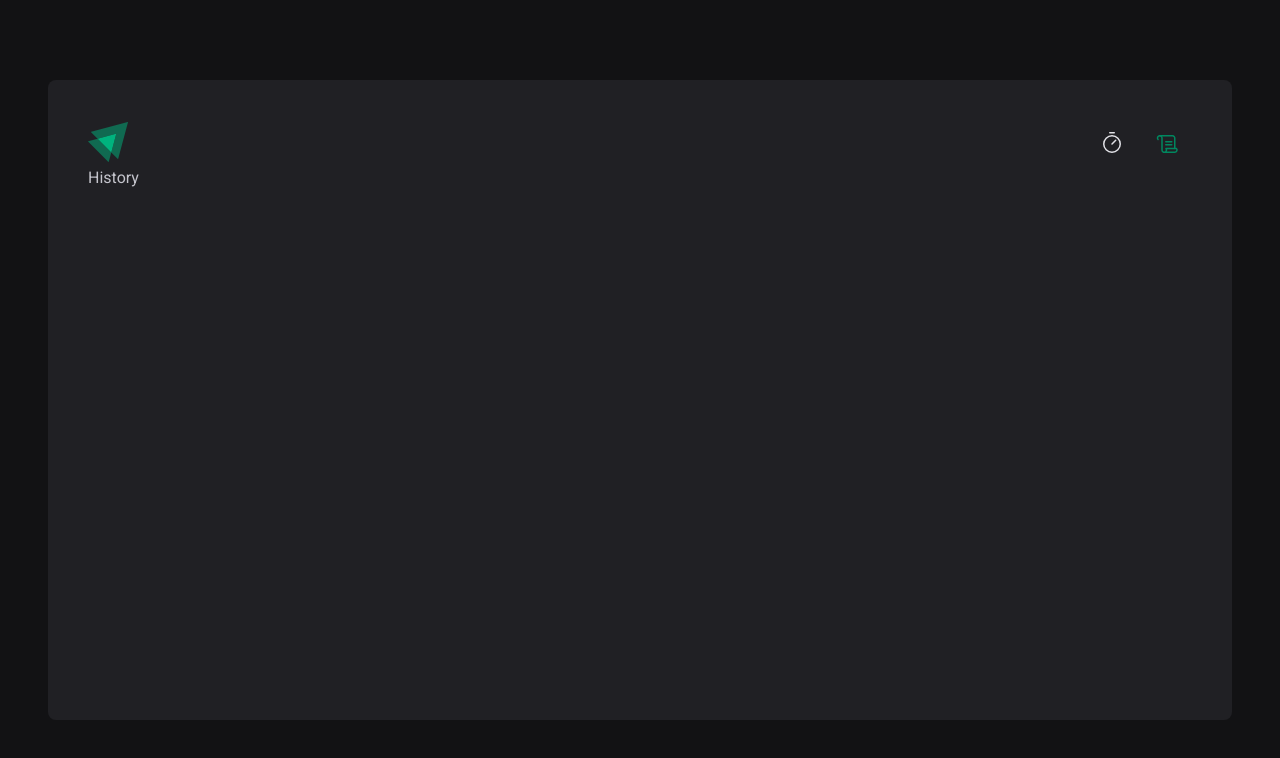
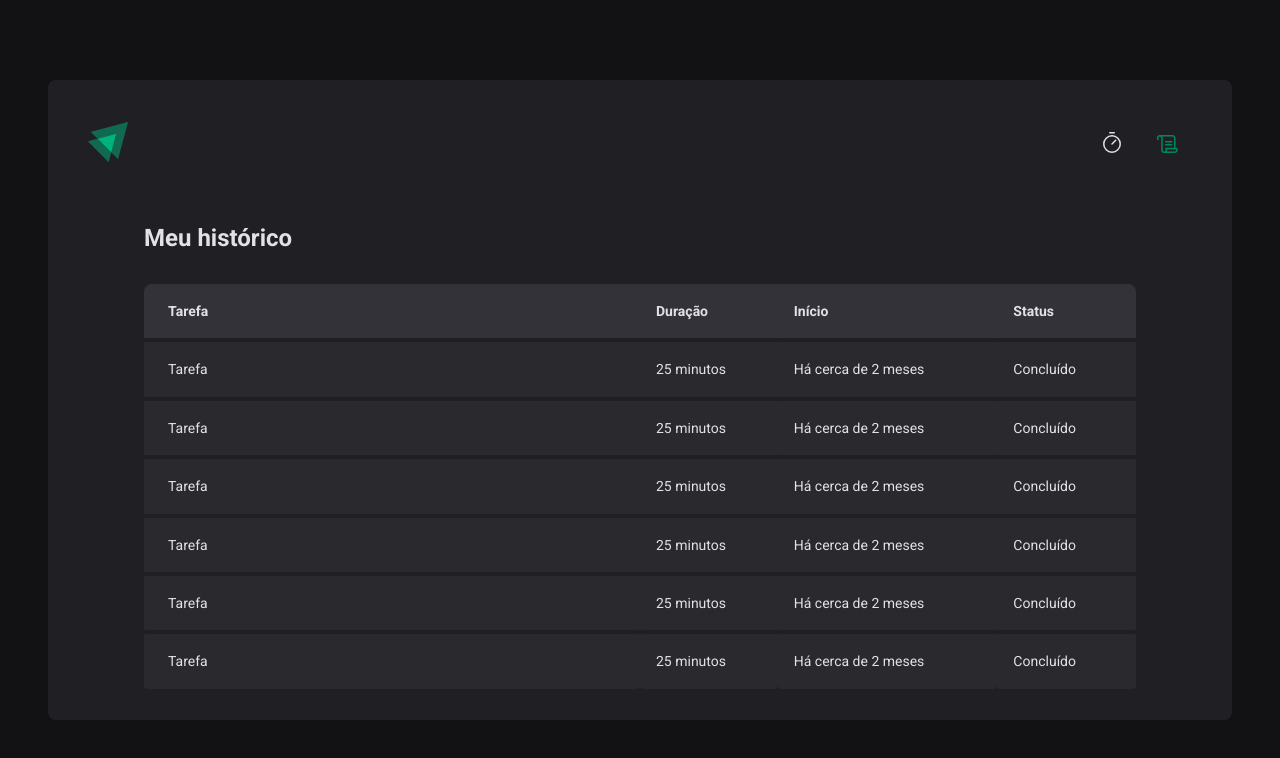
Before and after one commit to nadodev/ignite-timer, a React (Vite) app: page /history in a window 1280 px wide. Shown: the top 758 px of the page. Built offline with nearby package versions, Linux system fonts and the light colour scheme.

Commit message:
chore: ajustado a pagina history

```diff
--- a/src/pages/History/index.tsx
+++ b/src/pages/History/index.tsx
@@ -1,3 +1,60 @@
+import { HistoryContainer, HistoryList } from './style'
+
 export function History() {
-  return <div>History</div>
+  return (
+    <HistoryContainer>
+      <h1>Meu histórico</h1>
+
+      <HistoryList>
+        <table>
+          <thead>
+            <tr>
+              <th>Tarefa</th>
+              <th>Duração</th>
+              <th>Início</th>
+              <th>Status</th>
+            </tr>
+          </thead>
+          <tbody>
+            <tr>
+              <td>Tarefa</td>
+              <td>25 minutos</td>
+              <td>Há cerca de 2 meses</td>
+              <td>Concluído</td>
+            </tr>
+            <tr>
+              <td>Tarefa</td>
+              <td>25 minutos</td>
+              <td>Há cerca de 2 meses</td>
+              <td>Concluído</td>
+            </tr>
+            <tr>
+              <td>Tarefa</td>
+              <td>25 minutos</td>
+              <td>Há cerca de 2 meses</td>
+              <td>Concluído</td>
+            </tr>
+            <tr>
+              <td>Tarefa</td>
+              <td>25 minutos</td>
+              <td>Há cerca de 2 meses</td>
+              <td>Concluído</td>
+            </tr>
+            <tr>
+              <td>Tarefa</td>
+              <td>25 minutos</td>
+              <td>Há cerca de 2 meses</td>
+              <td>Concluído</td>
+            </tr>
+            <tr>
+              <td>Tarefa</td>
+              <td>25 minutos</td>
+              <td>Há cerca de 2 meses</td>
+              <td>Concluído</td>
+            </tr>
+          </tbody>
+        </table>
+      </HistoryList>
+    </HistoryContainer>
+  )
 }
--- /dev/null
+++ b/src/pages/History/style.ts
@@ -0,0 +1,66 @@
+import styled from 'styled-components'
+
+export const HistoryContainer = styled.main`
+  flex: 1;
+  padding: 3.5rem;
+
+  display: flex;
+  flex-direction: column;
+
+  h1 {
+    font-size: 1.5rem;
+    color: ${(props) => props.theme['gray-100']};
+  }
+`
+export const HistoryList = styled.div`
+  flex: 1;
+  overflow: auto;
+  gap: 1rem;
+
+  margin-top: 2rem;
+
+  table {
+    width: 100%;
+    border-collapse: collapse;
+    border-spacing: 0 0.5rem;
+    min-width: 600px;
+
+    th {
+      background-color: ${(props) => props.theme['gray-600']};
+      color: ${(props) => props.theme['gray-100']};
+      padding: 1rem;
+      text-align: left;
+      font-size: 0.875rem;
+      line-height: 1.6;
+
+      &:first-child {
+        border-top-left-radius: 8px;
+        padding-left: 1.5rem;
+      }
+
+      &:last-child {
+        border-top-right-radius: 8px;
+        padding-right: 1.5rem;
+      }
+    }
+
+    td {
+      background-color: ${(props) => props.theme['gray-700']};
+      padding: 1rem;
+      border-top: 4px solid ${(props) => props.theme['gray-800']};
+      color: ${(props) => props.theme['gray-100']};
+      border-radius: 0.25rem;
+      font-size: 0.875rem;
+      line-height: 1.6;
+
+      &:first-child {
+        padding-left: 1.5rem;
+        width: 50%;
+      }
+
+      &:last-child {
+        padding-right: 1.5rem;
+      }
+    }
+  }
+`
--- a/src/pages/Home/index.tsx
+++ b/src/pages/Home/index.tsx
@@ -8,8 +8,16 @@ import {
   Separator,
   TaskInput,
 } from './style'
+import { useState } from 'react'
 
 export function Home() {
+  const [value, setValue] = useState('')
+
+  const handleInputChange = (e: React.ChangeEvent<HTMLInputElement>) => {
+    const inputValue = e.target.value
+    const newValue = inputValue.slice(0, 2)
+    setValue(newValue)
+  }
   return (
     <HomeContainer>
       <form>
@@ -17,14 +25,28 @@ export function Home() {
           <label htmlFor="tasnk">Vou trabalhar em</label>
           <TaskInput
             type="text"
+            list="task-suggestions"
             id="task"
             placeholder="Dê um nome para o seu projeto"
           />
+
+          <datalist id="task-suggestions">
+            <option value="Projeto 1" />
+            <option value="Projeto 2" />
+            <option value="Projeto 3" />
+            <option value="Projeto 4" />
+            <option value="Projeto 5" />
+          </datalist>
           <label htmlFor="tasnk">durante</label>
           <MinutesAmountInput
             type="number"
             id="minutesAmmount"
             placeholder="00"
+            step={5}
+            value={value}
+            min={5}
+            max={60}
+            onChange={handleInputChange}
           />
           <span>minutes.</span>
         </FormContainer>
--- a/src/pages/Home/style.ts
+++ b/src/pages/Home/style.ts
@@ -84,14 +84,27 @@ const BaseInput = styled.input`
   background-color: transparent;
   height: 2.5rem;
   border: 0;
-  border-bottom: 2px solid ${(props) => props.theme['green-500']};
+  border-bottom: 2px solid ${(props) => props.theme['gray-500']};
   color: ${(props) => props.theme['gray-100']};
   font-weight: bold;
   font-size: 1.125rem;
   padding: 0 0.5rem;
+
+  &:focus {
+    box-shadow: none;
+    border-color: ${(props) => props.theme['green-500']};
+  }
+
+  &:placeholder {
+    color: ${(props) => props.theme['gray-500']};
+  }
 `
 export const TaskInput = styled(BaseInput)`
   flex: 1;
+
+  &::-webkit-calendar-picker-indicator {
+    filter: invert(1) !important;
+  }
 `
 export const MinutesAmountInput = styled(BaseInput)`
   width: 4rem;
```
